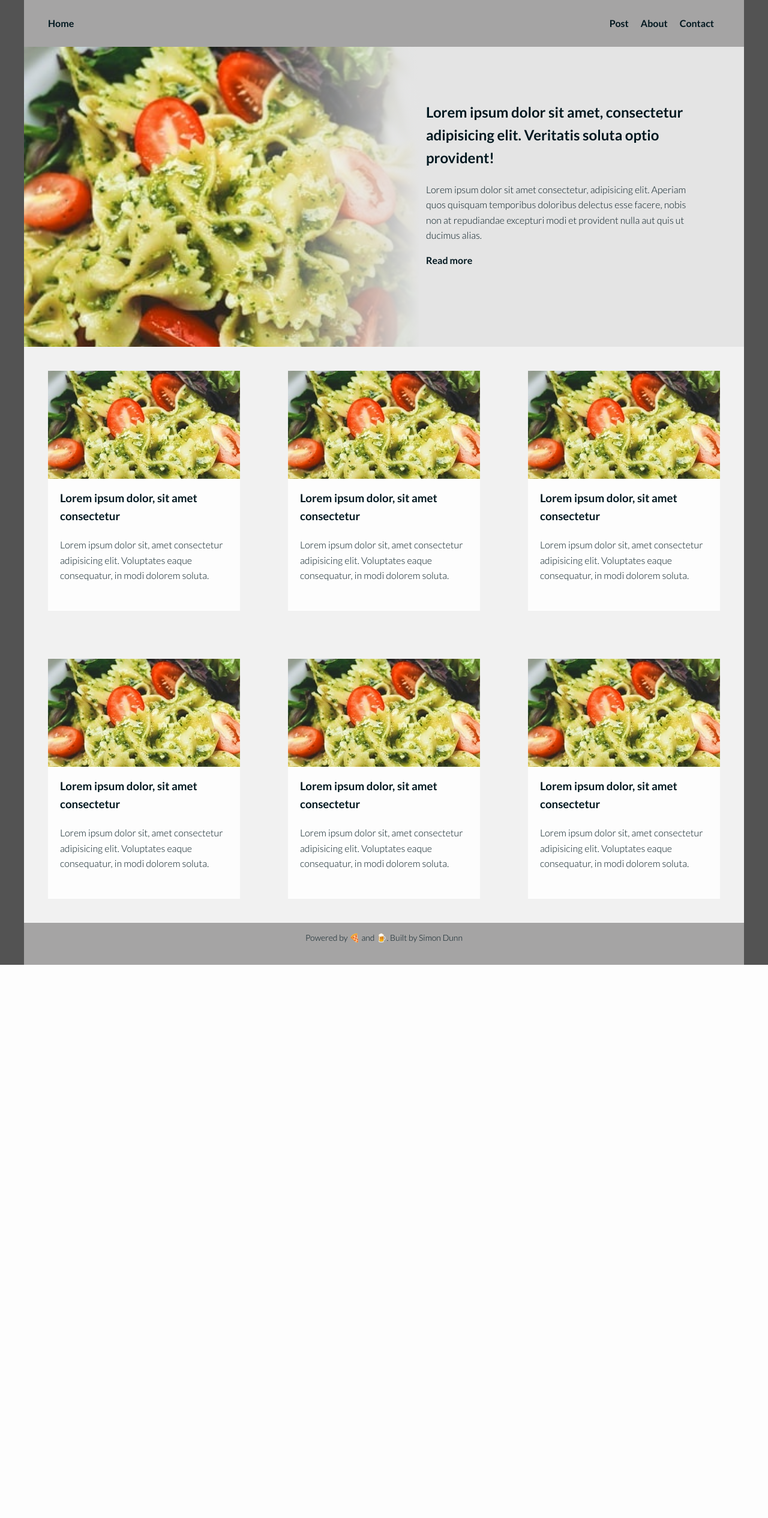
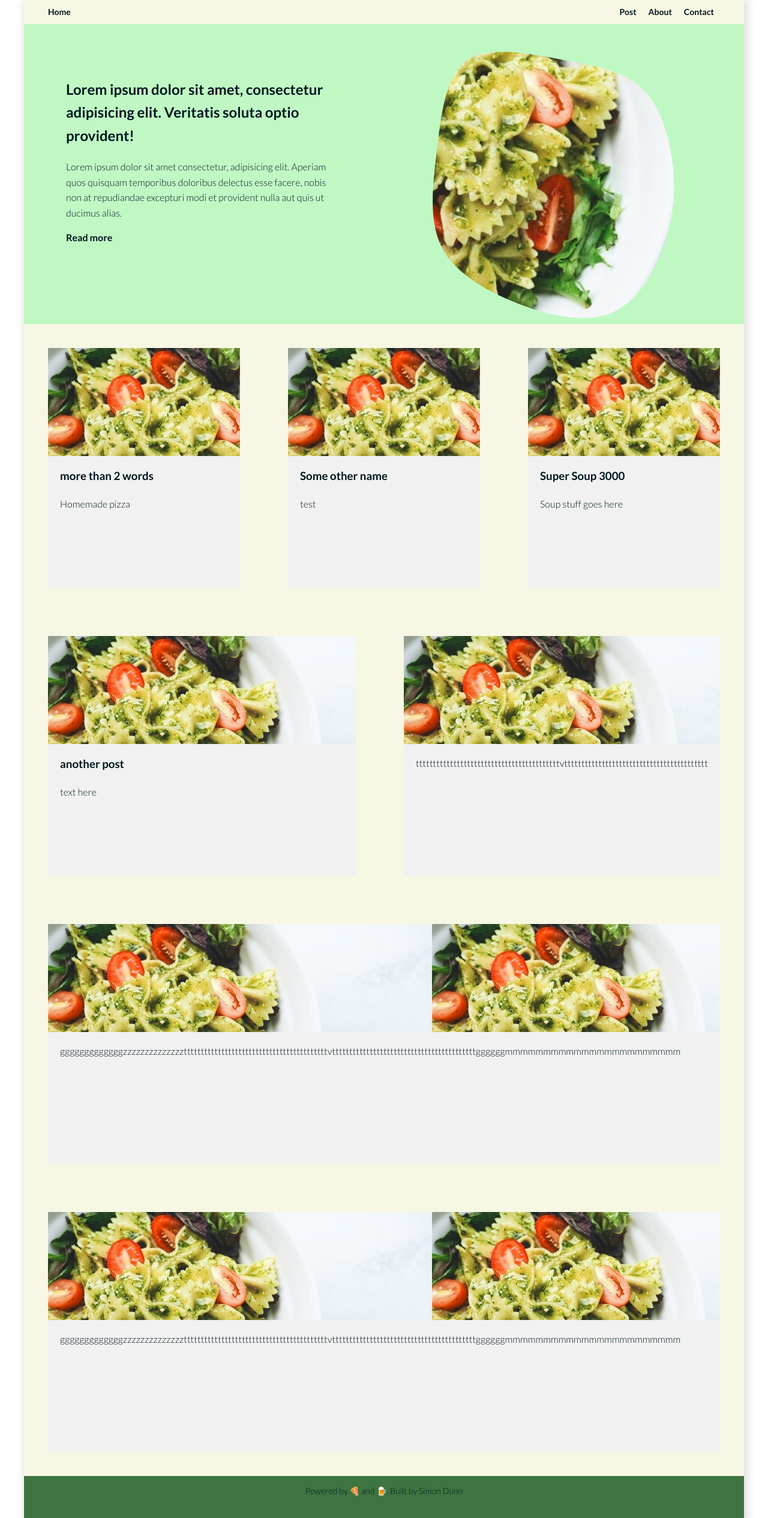
Before and after one commit to simonnineteen90/food-blog, a Flask app: page / in a window 1280 px wide. Shown: the whole page at 60% size. Before the commit the page ends 1608 px from the top, so only its background shows below. Run offline with Flask 2, Linux system fonts and the light colour scheme; data comes from the database, SQL or seed files in the repository; both versions use the stored data as it was after the commit.

Commit message:
build out the add post page and layout changes

```diff
--- a/main.py
+++ b/main.py
@@ -38,7 +38,8 @@ def send_email(name, email, message):
 
 @app.route('/')
 def index():
-    return render_template('index.html')
+    all_posts = db.session.query(Post).all()
+    return render_template('index.html', posts=all_posts)
 
 @app.route('/post')
 def post():
@@ -77,7 +78,7 @@ def add_post():
         db.session.add(new_post)
         db.session.commit()
         # print([new_post.heading, new_post.content,new_post.ingredients,new_post.difficulty])
-        return redirect(url_for('add_post'))
+        return redirect(url_for('all_posts'))
 
     # all_posts = db.session.query(Post).all()
     # return render_template('add_post.html', posts=all_posts)
@@ -93,7 +94,7 @@ def delete_post():
     post_to_delete = Post.query.get(post_id)
     db.session.delete(post_to_delete)
     db.session.commit()
-    return redirect(url_for('add_post'))
+    return redirect(url_for('all_posts'))
 
 # EDIT A POST
 @app.route('/edit_post', methods=['POST','GET'])
--- a/static/css/styles.css
+++ b/static/css/styles.css
@@ -3,6 +3,9 @@
   --color-white: rgb(241, 241, 241);
   --color-light-gray: rgb(165, 164, 164);
   --color-dark-gray: rgb(83, 83, 83);
+  --color-accent-dark: rgb(61, 116, 65);
+  --color-accent-light: rgb(192, 248, 196);
+  --color-neutral: rgb(247, 248, 228);
 }
 
 *,
@@ -18,7 +21,6 @@ html {
   font-weight: 400;
   line-height: 1.6;
   color: var(--color-primary);
-  background-color: var(--color-dark-gray);
   margin: 0;
   padding: 0;
 }
@@ -34,13 +36,14 @@ body {
 .container {
   max-width: 120rem;
   margin: 0 auto;
-  background-color: var(--color-light-gray);
+  background-color: #ecebeb;
   min-height: 100vh;
+  box-shadow: 3px 3px 12px 4px rgba(180, 180, 180, 0.4);
 }
 
 .navigation {
-  min-height: 7rem;
-  background-color: var(--color-light-gray);
+  height: 4rem;
+  background-color: var(--color-neutral);
   display: flex;
   justify-content: space-between;
   align-items: center;
@@ -48,12 +51,9 @@ body {
 
 .hero {
   height: 50rem;
-  background-color: var(--color-dark-gray);
+  background-color: var(--color-accent-light);
   display: flex;
   justify-content: flex-end;
-  background-color: var(--color-white);
-  background: linear-gradient(90deg, rgba(0, 12, 23, 0) 30%, #e4e4e4 55%), url(/static/images/hero-image.jpg);
-  background-size: cover;
 }
 @media only screen and (max-width: 800px) {
   .hero {
@@ -73,7 +73,7 @@ body {
 }
 
 .main-content {
-  background-color: var(--color-white);
+  background-color: var(--color-neutral);
   display: flex;
   flex-wrap: wrap;
   align-content: space-around;
@@ -82,7 +82,7 @@ body {
 
 .footer {
   min-height: 7rem;
-  background-color: var(--color-light-gray);
+  background-color: var(--color-accent-dark);
   display: flex;
   justify-content: center;
   font-size: 1.4rem;
@@ -155,7 +155,7 @@ label {
 }
 
 .navigation {
-  font-size: 1.6rem;
+  font-size: 1.4rem;
   font-weight: 700;
 }
 @media only screen and (max-width: 600px) {
@@ -186,9 +186,14 @@ label {
 
 .hero__image {
   flex: 0 0 50%;
-  background-repeat: no-repeat;
-  background-size: cover;
-  clip-path: polygon(0 0, 89% 0, 80% 100%, 0% 100%);
+  display: flex;
+  align-items: center;
+  justify-content: center;
+}
+.hero__image--shape {
+  height: 40rem;
+  width: 40rem;
+  background-color: red;
 }
 @media only screen and (max-width: 600px) {
   .hero__image {
@@ -216,13 +221,11 @@ label {
   flex: 1 1 30rem;
   margin: 4rem;
   height: 40rem;
-  background-color: #FDFDFD;
+  background-color: #f1f1f1;
   font-size: 1.6rem;
 }
 .main-content__card--image {
   height: 18rem;
-  background-color: orangered;
-  background-image: url(/static/images/hero-image.jpg);
 }
 .main-content__card--text {
   padding: 0 2rem;
@@ -302,4 +305,18 @@ label {
   width: 100%;
 }
 
+.form-container {
+  background-color: #FDFDFD;
+  padding: 25px;
+  font-size: 1.6rem;
+}
+
+.post-form {
+  height: 100%;
+  width: 100%;
+  padding: 5rem 10rem;
+  display: flex;
+  flex-direction: column;
+}
+
 /*# sourceMappingURL=styles.css.map */
--- a/static/sass/_base.scss
+++ b/static/sass/_base.scss
@@ -5,6 +5,9 @@
     --color-white: rgb(241, 241, 241);
     --color-light-gray: rgb(165, 164, 164);
     --color-dark-gray: rgb(83, 83, 83);
+    --color-accent-dark: rgb(61, 116, 65);
+    --color-accent-light: rgb(192, 248, 196);
+    --color-neutral: rgb(247, 248, 228);
 
 }
 
@@ -24,7 +27,7 @@ html {
     font-weight: 400;
     line-height: 1.6;
     color: var(--color-primary);
-    background-color: var(--color-dark-gray);
+    // background-color: var(--color-dark-gray);
 
     margin:0;
     padding: 0;
--- a/static/sass/_components.scss
+++ b/static/sass/_components.scss
@@ -61,7 +61,7 @@ label {
 // NAV version 2
 
 .navigation {
-    font-size: 1.6rem;
+    font-size: 1.4rem;
     font-weight: 700;
 
     @media only screen and (max-width:600px) {
@@ -109,10 +109,18 @@ label {
 .hero {
     &__image {
         flex:0 0 50%;
-        background-repeat: no-repeat;
-        background-size: cover;
+        display: flex;
+        align-items: center;
+        justify-content: center;
 
-        clip-path: polygon(0 0, 89% 0, 80% 100%, 0% 100%);
+
+        &--shape {
+            height:40rem;
+            width: 40rem;
+            background-color: red;
+        }
+
+
 
         @media only screen and (max-width:600px) {
             flex: 0 0 40%;
@@ -149,13 +157,14 @@ label {
         margin: 4rem;
         // min-width: 30rem;
         height: 40rem;
-        background-color: #FDFDFD;
+        background-color: #f1f1f1;
         font-size: 1.6rem;
+
 
         &--image {
             height: 18rem;
-            background-color: orangered;
-            background-image: url(/static/images/hero-image.jpg);
+            // background-color: orangered;
+            // background-image: url(/static/images/hero-image.jpg);
         }
 
         &--text {
@@ -250,9 +259,18 @@ label {
     }
 }
 
+}
 
+.form-container {
+    background-color: #FDFDFD;
+    padding: 25px;
+    font-size: 1.6rem;
+}
 
-
-
-
+.post-form {
+    height: 100%;
+    width:100%;
+    padding: 5rem 10rem;
+    display: flex;
+    flex-direction: column;
 }
--- a/static/sass/_layout.scss
+++ b/static/sass/_layout.scss
@@ -5,14 +5,17 @@
 .container {
     max-width: 120rem;
     margin:0 auto;
-    background-color: var(--color-light-gray);
+    background-color: rgb(236, 235, 235);
     min-height: 100vh;
+
+    // filter: drop-shadow(2mm 2mm 2mm 2mm rgb(180, 180, 180));
+    box-shadow: 3px 3px 12px 4px rgba(180, 180, 180, .4);
 }
 
 
 .navigation {
-    min-height: 7rem;
-    background-color: var(--color-light-gray);
+    height: 4rem;
+    background-color: var(--color-neutral);
     display: flex;
     justify-content: space-between;
     align-items: center;
@@ -21,13 +24,9 @@
 
 .hero {
     height: 50rem;
-    background-color: var(--color-dark-gray);
+    background-color: var(--color-accent-light);
     display: flex;
     justify-content: flex-end;
-    background-color: var(--color-white);
-    background: linear-gradient(90deg, rgba(0,12,23,0) 30%, rgba(228,228,228,1) 55%),
-                url(/static/images/hero-image.jpg);
-    background-size: cover;
 
     @media only screen and (max-width:800px) {
         height: 70rem;
@@ -50,7 +49,7 @@
 
 .main-content {
     // height: 100rem;
-    background-color: var(--color-white);
+    background-color: var(--color-neutral);
     display: flex;
     flex-wrap: wrap;
     align-content: space-around;
@@ -60,7 +59,7 @@
 
 .footer{
     min-height: 7rem;
-    background-color: var(--color-light-gray);;
+    background-color: var(--color-accent-dark);;
     display: flex;
     justify-content: center;
     font-size: 1.4rem;
--- a/templates/index.html
+++ b/templates/index.html
@@ -2,77 +2,43 @@
 
 {% block content %}
 <section class="hero">
-    <div class="hero__image">
-
-    </div>
 
     <div class="hero__content">
         <h1>Lorem ipsum dolor sit amet, consectetur adipisicing elit. Veritatis soluta optio provident!</h1>
         <p>Lorem ipsum dolor sit amet consectetur, adipisicing elit. Aperiam quos quisquam temporibus doloribus delectus esse facere, nobis non at repudiandae excepturi modi et provident nulla aut quis ut ducimus alias.</p>
         <a href="#">Read more</a>
     </div>
+
+    <div class="hero__image">
+        <!-- <div class="hero__image--shape"></div> -->
+        <svg viewBox="0 0 200 200" xmlns="http://www.w3.org/2000/svg">
+            <clipPath id="mask">
+                <path fill="rgb(61, 116, 65)" d="M41.4,-49.3C51.8,-40.7,57.1,-25.8,59.6,-10.7C62.1,4.5,61.7,19.9,56.6,36.4C51.5,52.9,41.7,70.3,27,76.9C12.3,83.4,-7.5,79,-25.7,71.9C-44,64.7,-60.8,54.8,-68.1,40.3C-75.3,25.7,-73,6.6,-70.6,-13.4C-68.2,-33.5,-65.8,-54.6,-54.1,-63C-42.3,-71.4,-21.1,-67.1,-2.8,-63.8C15.5,-60.4,31,-58,41.4,-49.3Z" transform="translate(100 100)" />
+            </clipPath>
+            <image width="100%" height="100%" clip-path="url(#mask)" preserveAspectRatio="xMidYMid slice"
+            href="static/images/hero-image.jpg" />
+
+          </svg>
+
+    </div>
+
+
 </section>
 
 <main class="main-content">
+
+    {% for post in posts %}
     <div class="main-content__card">
-        <div class="main-content__card--image">
+        <div class="main-content__card--image" style="background-image: url(/static/images/hero-image.jpg); width:100%; height:18rem;">
 
         </div>
         <div class="main-content__card--text">
-            <h3>Lorem ipsum dolor, sit amet consectetur</h3>
-            <p>Lorem ipsum dolor sit, amet consectetur adipisicing elit. Voluptates eaque consequatur, in modi dolorem soluta. </p>
+            <h3>{{post.heading}}</h3>
+            <p>{{post.content}} </p>
         </div>
     </div>
+    {% endfor %}
 
-    <div class="main-content__card">
-        <div class="main-content__card--image">
-
-        </div>
-        <div class="main-content__card--text">
-            <h3>Lorem ipsum dolor, sit amet consectetur</h3>
-            <p>Lorem ipsum dolor sit, amet consectetur adipisicing elit. Voluptates eaque consequatur, in modi dolorem soluta. </p>
-        </div>
-    </div>
-
-    <div class="main-content__card">
-        <div class="main-content__card--image">
-
-        </div>
-        <div class="main-content__card--text">
-            <h3>Lorem ipsum dolor, sit amet consectetur</h3>
-            <p>Lorem ipsum dolor sit, amet consectetur adipisicing elit. Voluptates eaque consequatur, in modi dolorem soluta. </p>
-        </div>
-    </div>
-
-    <div class="main-content__card">
-        <div class="main-content__card--image">
-
-        </div>
-        <div class="main-content__card--text">
-            <h3>Lorem ipsum dolor, sit amet consectetur</h3>
-            <p>Lorem ipsum dolor sit, amet consectetur adipisicing elit. Voluptates eaque consequatur, in modi dolorem soluta. </p>
-        </div>
-    </div>
-
-    <div class="main-content__card">
-        <div class="main-content__card--image">
-
-        </div>
-        <div class="main-content__card--text">
-            <h3>Lorem ipsum dolor, sit amet consectetur</h3>
-            <p>Lorem ipsum dolor sit, amet consectetur adipisicing elit. Voluptates eaque consequatur, in modi dolorem soluta. </p>
-        </div>
-    </div>
-
-    <div class="main-content__card">
-        <div class="main-content__card--image">
-
-        </div>
-        <div class="main-content__card--text">
-            <h3>Lorem ipsum dolor, sit amet consectetur</h3>
-            <p>Lorem ipsum dolor sit, amet consectetur adipisicing elit. Voluptates eaque consequatur, in modi dolorem soluta. </p>
-        </div>
-    </div>
 </main>
 
 
```
Also changed, not shown: templates/add_post.html (+6 -2 lines), food-blog.db, 1 other file.
